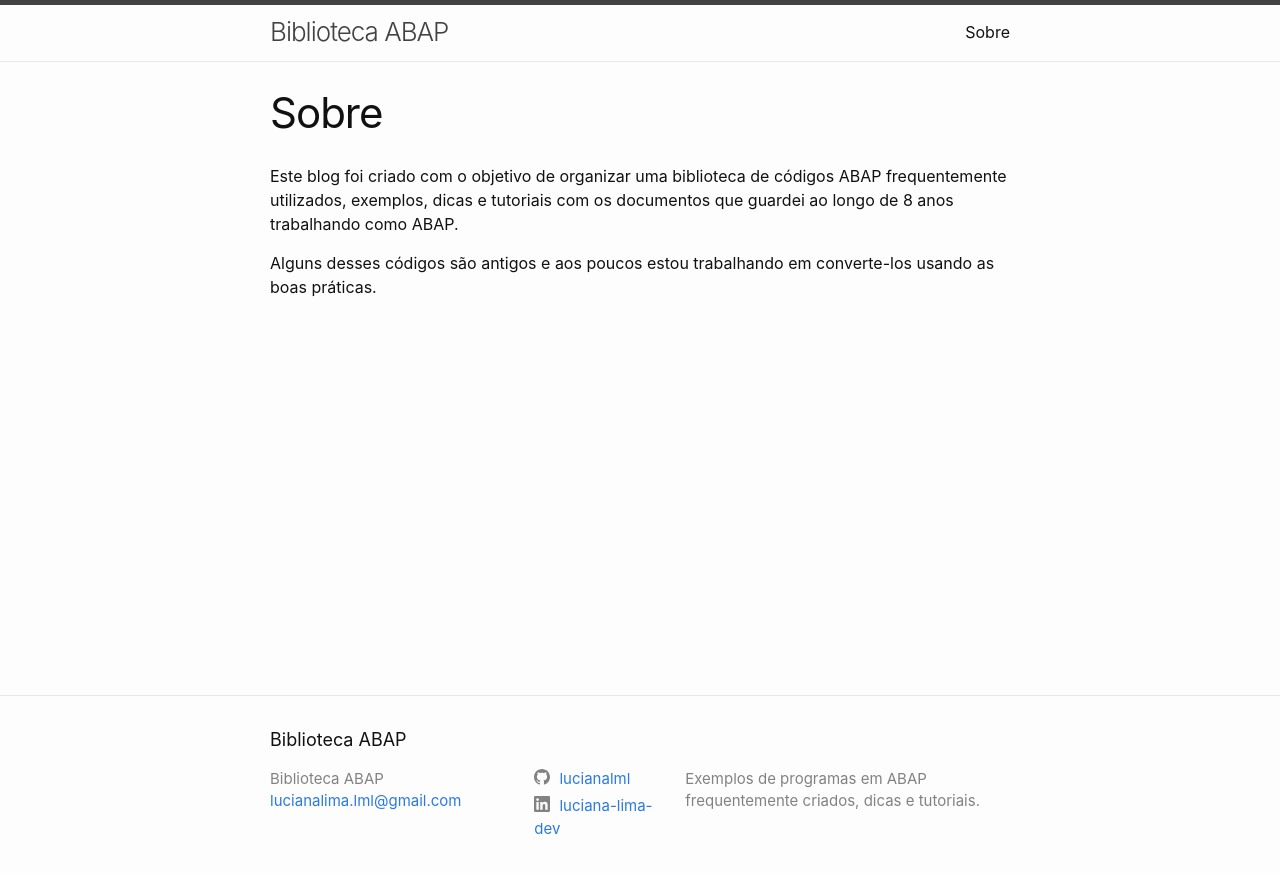
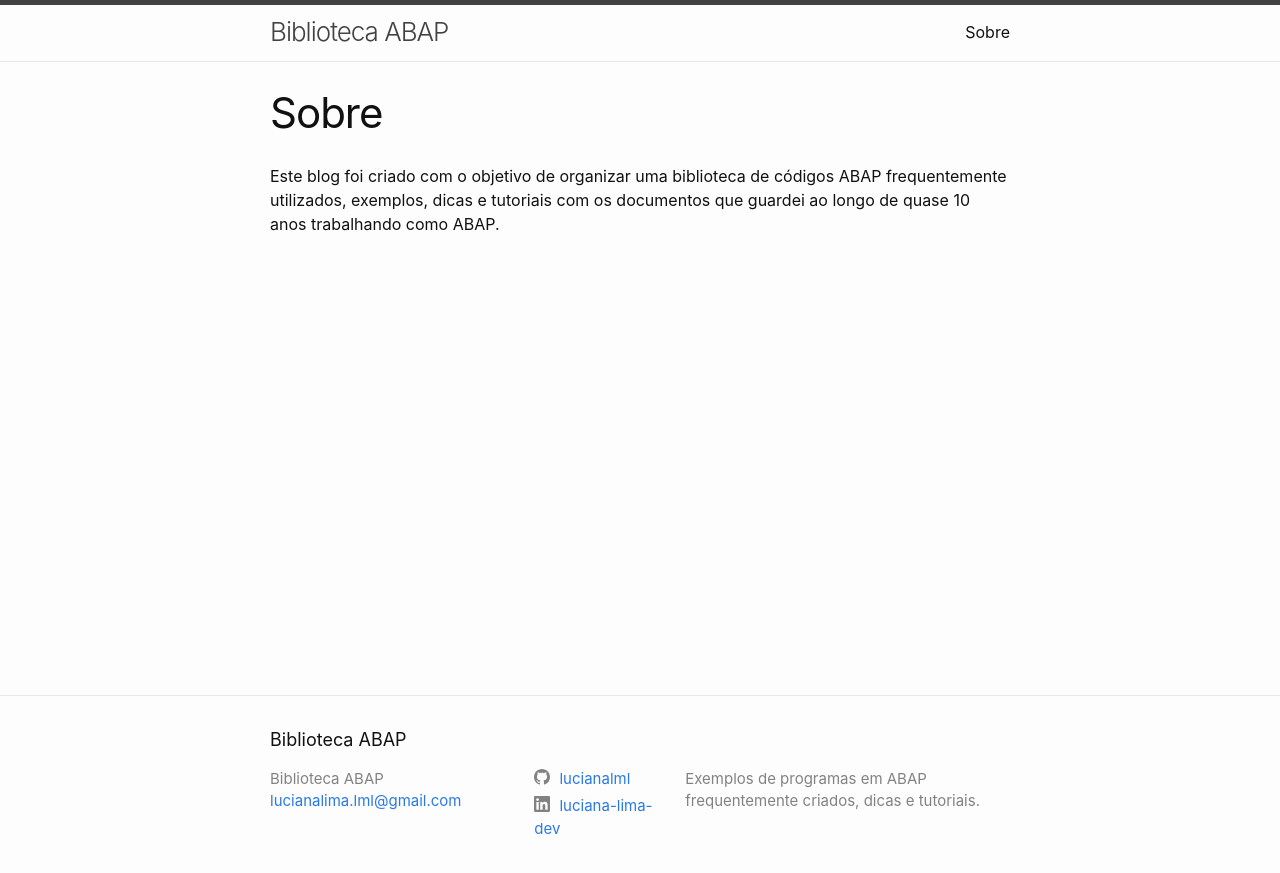
Before and after one commit to lucianalml/abap-library, a Jekyll site: the page built from about.markdown, in a window 1280 px wide. Shown: the top 873 px of the page. Built offline with Jekyll 4.4.1, drawn with Linux system fonts in a browser that asks for light colours.

```diff
--- a/_config.yml
+++ b/_config.yml
@@ -36,7 +36,6 @@ plugins:
   - jekyll-feed
 
 show_excerpts: true
-excerpt_separator: <more>
 
 disqus:
   shortname: abap-library
--- a/_posts/2020-03-18-tratando-datas.markdown
+++ b/_posts/2020-03-18-tratando-datas.markdown
@@ -4,11 +4,11 @@ title:  "Tratando datas"
 date:   2020-03-18 09:34:03 -0300
 categories: [abap]
 tags: [abap, datatypes]
+
 ---
-
 Existem algumas funções para tratamento de datas. A função abaixo verifica se um periodo se sobrepoe a outro período.
 
-<more>
+
 
 {% highlight abap %}
 
--- a/about.markdown
+++ b/about.markdown
@@ -4,6 +4,4 @@ title: Sobre
 permalink: /about/
 ---
 
-Este blog foi criado com o objetivo de organizar uma biblioteca de códigos ABAP frequentemente utilizados, exemplos, dicas e tutoriais com os documentos que guardei ao longo de 8 anos trabalhando como ABAP.
-
-Alguns desses códigos são antigos e aos poucos estou trabalhando em converte-los usando as boas práticas.
+Este blog foi criado com o objetivo de organizar uma biblioteca de códigos ABAP frequentemente utilizados, exemplos, dicas e tutoriais com os documentos que guardei ao longo de quase 10 anos trabalhando como ABAP.
```
Also changed, not shown: _posts/2020-05-04-simple-report-oo.markdown (+5 -5 lines).
